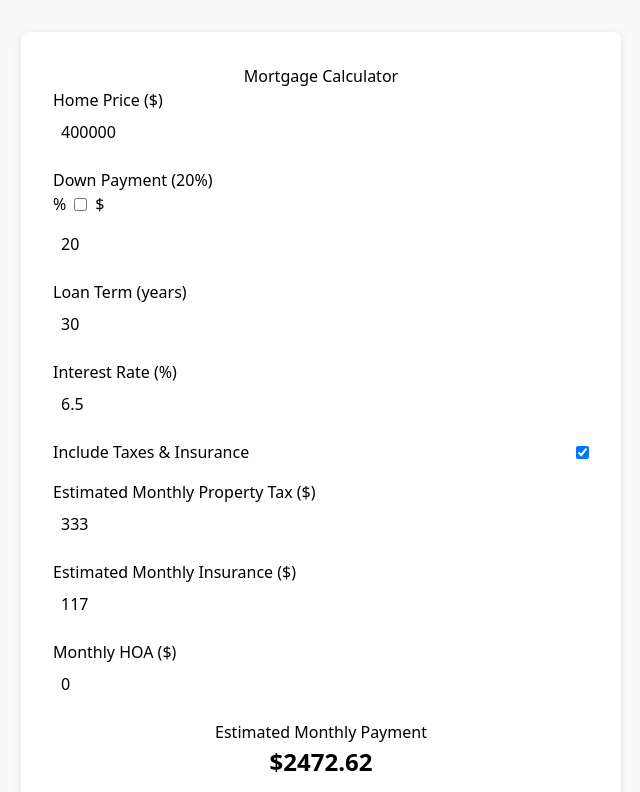
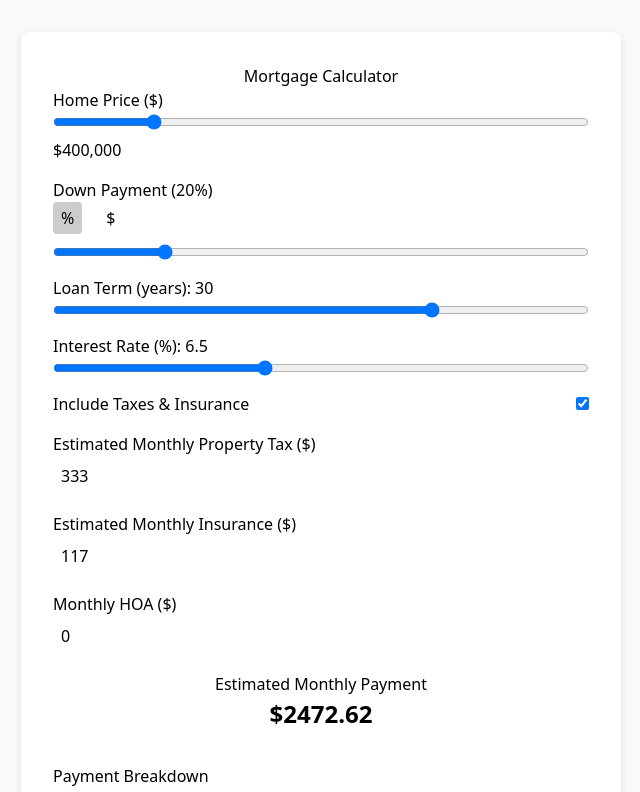
Before and after one commit to joeys-creates/tester-test, a React (Vite) app: page / in a window 1280 px wide. Shown: the top 792 px of the page, without its empty margins (319-959 px from the left). Built offline with nearby package versions, Linux system fonts and the light colour scheme.

Commit message:
Update App.jsx

```diff
--- a/src/App.jsx
+++ b/src/App.jsx
@@ -43,15 +43,13 @@ export default function MortgageCalculator() {
   const downPaymentPercent = Math.round((downPayment / homePrice) * 100);
 
   const handlePercentChange = (e) => {
-    const raw = e.target.value;
-    const percent = raw === "" ? 0 : parseInt(raw.replace(/^0+(?=\d)/, ""));
-    setDownPaymentPercentInput(raw);
+    const percent = parseInt(e.target.value);
+    setDownPaymentPercentInput(percent);
     setDownPayment(Math.round((percent / 100) * homePrice));
   };
 
   const handleNumberInput = (setter, onEdit = null) => (e) => {
-    const raw = e.target.value;
-    const value = raw === "" ? 0 : parseInt(raw.replace(/^0+(?=\d)/, ""));
+    const value = parseInt(e.target.value);
     setter(value);
     if (onEdit) onEdit(true);
   };
@@ -62,39 +60,39 @@ export default function MortgageCalculator() {
         <h1 style={{ textAlign: 'center' }}>Mortgage Calculator</h1>
 
         <label>Home Price ($)</label>
-        <input type="number" value={homePrice} onChange={(e) => {
+        <input type="range" min={50000} max={2000000} step={10000} value={homePrice} onChange={(e) => {
           const val = parseInt(e.target.value);
           setHomePrice(val);
           if (usePercentDownPayment) {
             const percent = parseFloat(downPaymentPercentInput) || 0;
             setDownPayment(Math.round((percent / 100) * val));
           }
-        }} style={{ width: '100%', padding: '8px', marginBottom: '1rem' }} />
+        }} style={{ width: '100%', marginBottom: '0.5rem' }} />
+        <div style={{ marginBottom: '1rem' }}>${formatNumber(homePrice)}</div>
 
-        <label>Down Payment ({usePercentDownPayment ? `${downPaymentPercent}%` : `$${formatNumber(downPayment)}`})</label>
-        <div style={{ display: 'flex', alignItems: 'center', gap: '0.5rem', marginBottom: '0.5rem' }}>
-          <label>%</label>
-          <input type="checkbox" checked={!usePercentDownPayment} onChange={() => setUsePercentDownPayment(!usePercentDownPayment)} />
-          <label>$</label>
+        <label>Down Payment ({usePercentDownPayment ? `${downPaymentPercentInput}%` : `$${formatNumber(downPayment)}`})</label>
+        <div style={{ display: 'flex', alignItems: 'center', gap: '1rem', marginBottom: '0.5rem' }}>
+          <button onClick={() => setUsePercentDownPayment(true)} style={{ backgroundColor: usePercentDownPayment ? '#ccc' : '#fff', padding: '0.25rem 0.5rem', borderRadius: '4px' }}>%</button>
+          <button onClick={() => setUsePercentDownPayment(false)} style={{ backgroundColor: !usePercentDownPayment ? '#ccc' : '#fff', padding: '0.25rem 0.5rem', borderRadius: '4px' }}>$</button>
         </div>
         {usePercentDownPayment ? (
-          <input type="number" value={downPaymentPercentInput} onChange={handlePercentChange} style={{ width: '100%', padding: '8px', marginBottom: '1rem' }} />
+          <input type="range" min={0} max={100} step={1} value={downPaymentPercentInput} onChange={handlePercentChange} style={{ width: '100%', marginBottom: '1rem' }} />
         ) : (
-          <input type="number" value={downPayment} onChange={(e) => {
-            const val = parseInt(e.target.value);
-            setDownPayment(val);
-          }} style={{ width: '100%', padding: '8px', marginBottom: '1rem' }} />
+          <input type="number" value={downPayment} onChange={(e) => setDownPayment(parseInt(e.target.value))} style={{ width: '100%', padding: '8px', marginBottom: '1rem' }} />
         )}
 
-        <label>Loan Term (years)</label>
-        <input type="number" value={loanTerm} onChange={(e) => setLoanTerm(parseInt(e.target.value))} style={{ width: '100%', padding: '8px', marginBottom: '1rem' }} />
+        <label>Loan Term (years): {loanTerm}</label>
+        <input type="range" min={5} max={40} step={1} value={loanTerm} onChange={(e) => setLoanTerm(parseInt(e.target.value))} style={{ width: '100%', marginBottom: '1rem' }} />
 
-        <label>Interest Rate (%)</label>
-        <input type="number" value={interestRate} step={0.01} onChange={(e) => setInterestRate(parseFloat(e.target.value))} style={{ width: '100%', padding: '8px', marginBottom: '1rem' }} />
+        <label>Interest Rate (%): {interestRate}</label>
+        <input type="range" min={1} max={15} step={0.1} value={interestRate} onChange={(e) => setInterestRate(parseFloat(e.target.value))} style={{ width: '100%', marginBottom: '1rem' }} />
 
         <div style={{ display: 'flex', alignItems: 'center', justifyContent: 'space-between', marginBottom: '1rem' }}>
           <label>Include Taxes & Insurance</label>
-          <input type="checkbox" checked={includeTaxes} onChange={(e) => setIncludeTaxes(e.target.checked)} />
+          <label className="switch">
+            <input type="checkbox" checked={includeTaxes} onChange={(e) => setIncludeTaxes(e.target.checked)} />
+            <span className="slider round"></span>
+          </label>
         </div>
 
         {includeTaxes && (
```
